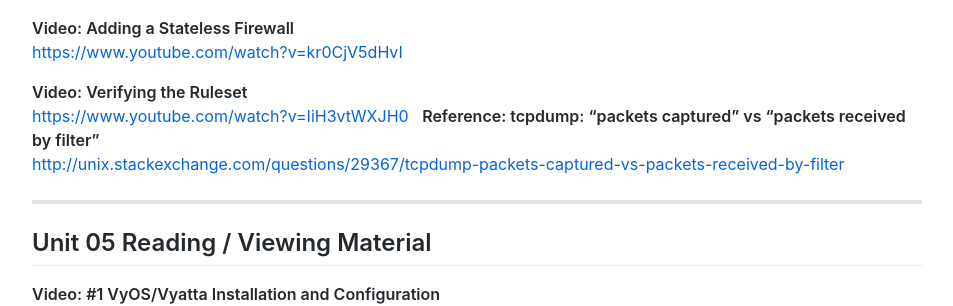
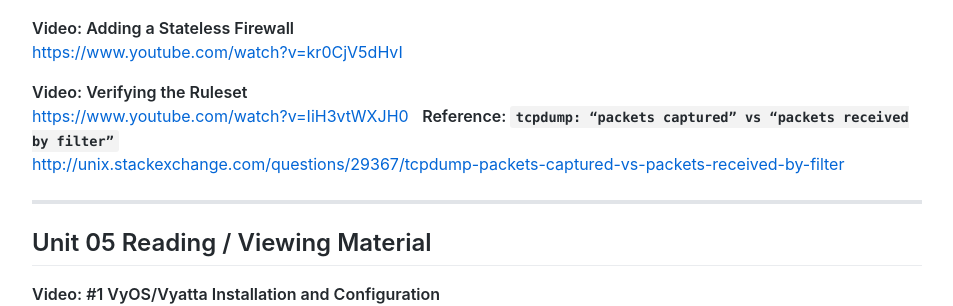
Before and after one commit to jkirchtcc/jkirchtcc.github.io, a Jekyll site: the page built from ITN263_readings.md, in a window 1280 px wide and 900 px high, scrolled down 1760 px. Shown: the part 154-460 px from the top of the window, without its empty margins (163-1116 px from the left). Built offline with Jekyll 4.4.1, drawn with Linux system fonts in a browser that asks for light colours; our own code applies the rules of GitHub Pages for plain Markdown files.

Commit message:
formatting

```diff
--- a/ITN263_readings.md
+++ b/ITN263_readings.md
@@ -67,7 +67,7 @@
 **Video: Verifying the Ruleset**\
 [https://www.youtube.com/watch?v=IiH3vtWXJH0](https://www.youtube.com/watch?v=IiH3vtWXJH0)
 
-**Reference: tcpdump: “packets captured” vs “packets received by filter”**\
+**Reference: `tcpdump: “packets captured” vs “packets received by filter”`**\
 [http://unix.stackexchange.com/questions/29367/tcpdump-packets-captured-vs-packets-received-by-filter](http://unix.stackexchange.com/questions/29367/tcpdump-packets-captured-vs-packets-received-by-filter)
 
 ---
```
